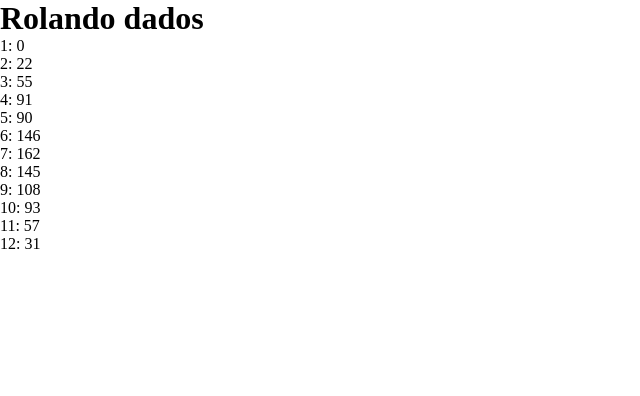
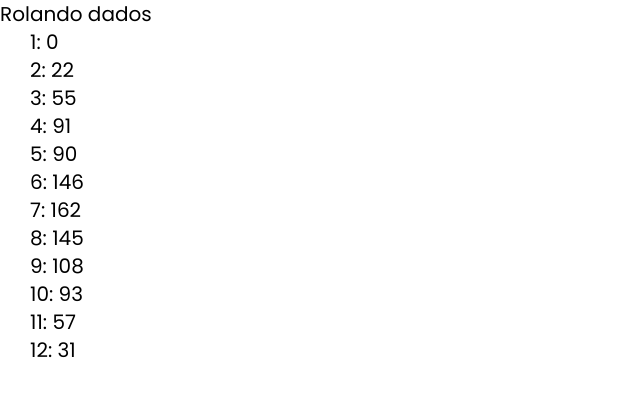
Before and after one commit to Kenzie-Academy-Brasil-Developers/entrega-rolando-dados-sprint-3-sergio1pj, a plain HTML site: page index.html in a window 1280 px wide. Shown: the whole page, without its empty margins (0-640 px from the left). Drawn offline with Linux system fonts and the light colour scheme.

Commit message:
alterando css reset, importando fonte e adicionando classe container

```diff
--- a/script.js
+++ b/script.js
@@ -23,8 +23,11 @@ function createLi(frequency, index) {
 }
 function showlist() {
   let body = document.querySelector("body");
+  let main = document.createElement("main");
+  main.classList.add("container");
+  body.appendChild(main);
   let list = document.createElement("ul");
   count.forEach((element, index) => list.appendChild(createLi(element, index)))
-  body.appendChild(list);
+  main.appendChild(list);
 }
 showlist();
--- a/styles.css
+++ b/styles.css
@@ -1,5 +1,23 @@
-* {
-    margin: 0;
-    padding: 0;
-    box-sizing: border-box;
-  }
+@import url('https://fonts.googleapis.com/css2?family=Poppins:wght@400;600;700&display=swap');
+
+html, body, figure, header,img, div, section, article, input, button, textarea, p, h1, h2, h3, h4, h5, h6, ul, li, a,form {
+  margin: 0;
+  padding: 0;
+  list-style: none;
+  color: #000;
+  text-decoration: none;
+  outline: none;
+  border: none;
+  font-family: 'Poppins', sans-serif;
+  font-style: normal;
+  font-size: 20px;
+  line-height: 28px;
+  box-sizing: border-box;
+  font-weight: 400;
+}
+
+.container {
+  max-width: 1220px;
+  margin: 0 auto;
+  padding: 0 16px;
+}
```
